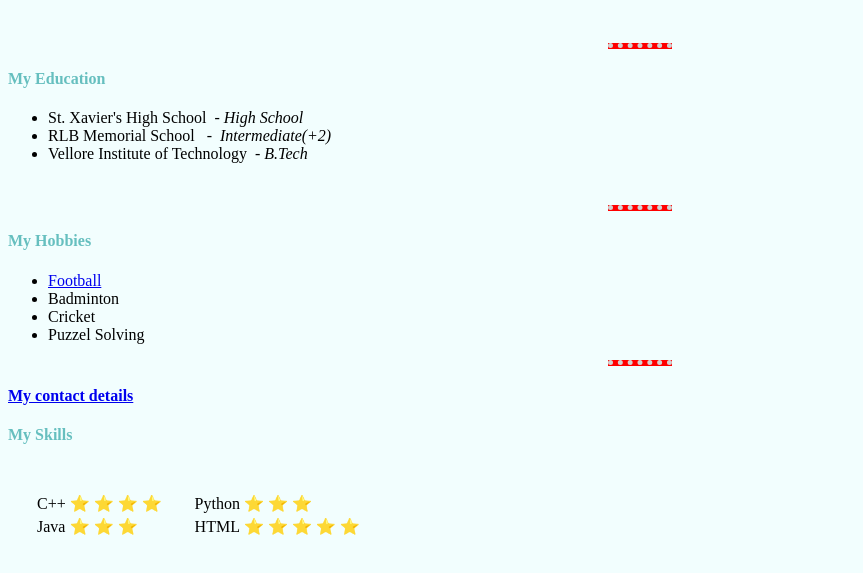
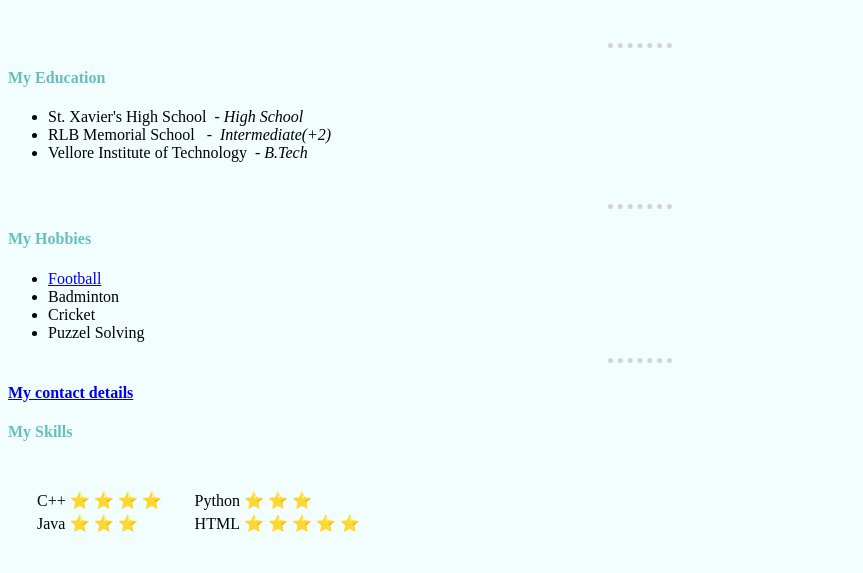
Before and after one commit to avinasht1103/cv, a plain HTML site: page index.html in a window 1280 px wide. Shown: the part 191-764 px from the top of the page, without its empty margins (0-863 px from the left). Drawn offline with Linux system fonts and the light colour scheme.

Commit message:
Update index.html

```diff
--- a/index.html
+++ b/index.html
@@ -16,7 +16,7 @@
         </tr>
     </table>
     <br>
-    <hr size="3" color="red" width="device-width">
+    <hr>
     <h4><strong>My Education</strong></h4>
     <ul>
         <li>St. Xavier's High School &nbsp;-&nbsp;<i>High School</i></li>
@@ -24,7 +24,7 @@
         <li>Vellore Institute of Technology &nbsp;-&nbsp;<i>B.Tech</i></li>
     </ul>
     <br>
-    <hr size="3" color="red" width="device-width">
+    <hr>
     <h4><strong>My Hobbies</strong> </h4>
     <ul>
         <li><a href="https://connecticuthistory.org/the-father-of-american-football-is-born-today-in-history-april-7/">Football</a></li>
@@ -32,7 +32,7 @@
         <li>Cricket</li>
         <li>Puzzel Solving</li>
     </ul>
-    <hr size="3" color="red" width="device-width">
+    <hr>
     <h4><a href="contact.html">My contact details</a></h>
     <h4><strong>My Skills</strong></h4>
     <table cellspacing="25">
```
